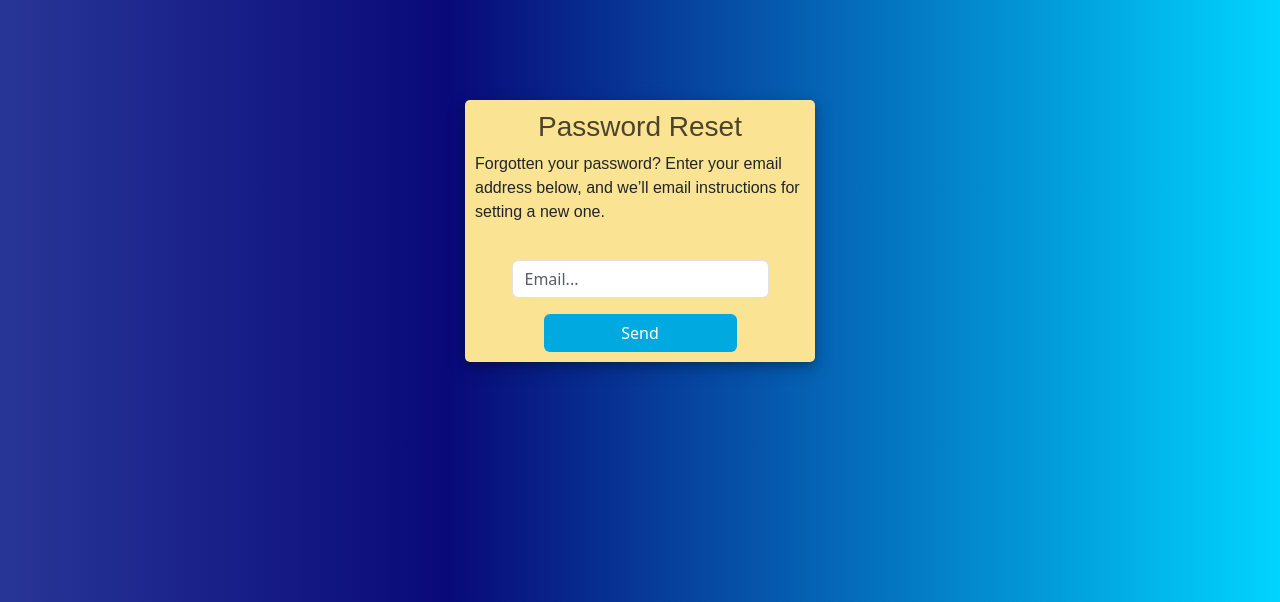
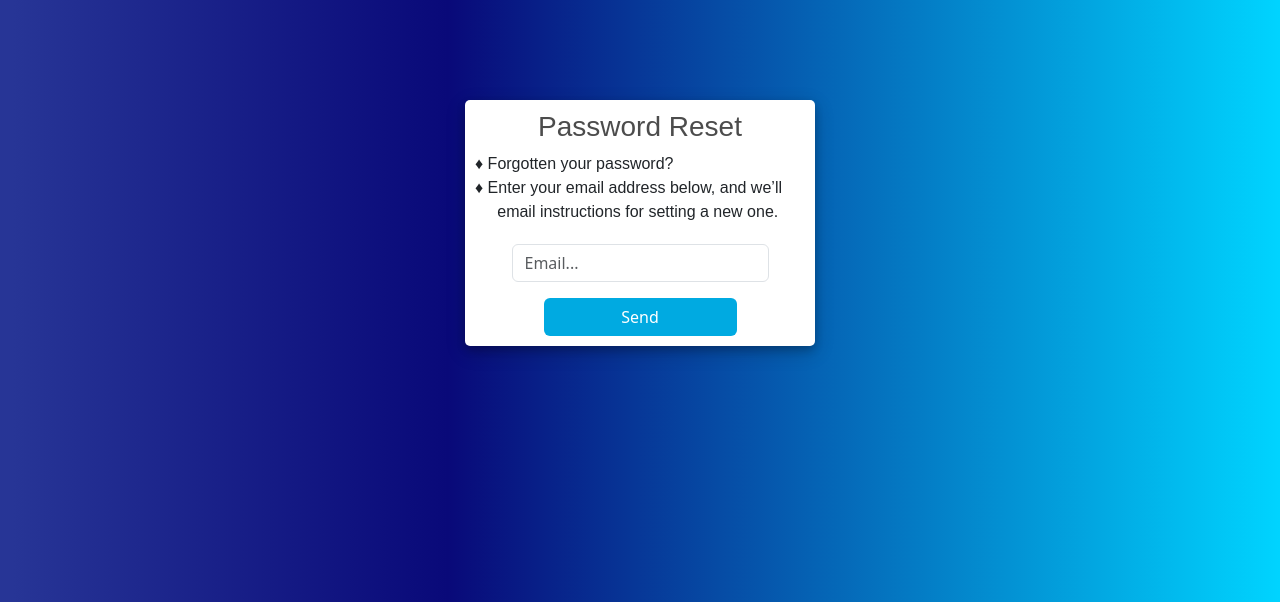
Before and after one commit to tanjil-dev/VesselTracker, a Django app: page /password_reset/ in a window 1280 px wide. Shown: the part 65-667 px from the top of the page. Run offline with Django 3.2, Linux system fonts and the light colour scheme; some libraries are stand-ins or nearby versions.

Commit message:
[KAN-2]password reset ui modify

```diff
--- a/static/css/style.css
+++ b/static/css/style.css
@@ -95,7 +95,7 @@ footer .p-3{
 			width: 350px;
 			margin-top: 100px;
 			margin-bottom: auto;
-			background: #FAE392;
+			background: white;
 			position: relative;
 			display: flex;
 			justify-content: center;
--- a/user/templates/auth/password_reset.html
+++ b/user/templates/auth/password_reset.html
@@ -6,7 +6,7 @@
             <div class="d-flex justify-content-center">
                 <h3 id="form-title">Password Reset</h3>
             </div>
-            <p class="card-text">Forgotten your password? Enter your email address below, and we’ll email instructions for setting a new one.</p>
+            <span class="card-text">&#9830; Forgotten your password? <br>&#9830; Enter your email address below, and we’ll &nbsp;&nbsp;&nbsp;&nbsp;&nbsp;email instructions for setting a new one.</span>
             <div class="d-flex justify-content-center form_container">
                 <form method="POST" action="{% url 'password_reset' %}">
                     {% csrf_token %}
@@ -17,7 +17,6 @@
                         <input class="btn login_btn" type="submit" value="Send">
                     </div>
                 </form>
-
             </div>
             {{ form.errors }}
             </div>
--- a/user/templates/auth/signup.html
+++ b/user/templates/auth/signup.html
@@ -30,7 +30,7 @@
             {{ form.errors }}
             <div class="mt-4">
                 <div class="d-flex justify-content-center links">
-                    Already have an account? <a href="{% url 'login' %}" class="ml-2"><strong>Login</strong></a>
+                    &#9830; Already have an account? <a href="{% url 'login' %}" class="ml-2"><strong>Login</strong></a>
                 </div>
             </div>
         </div>
@@ -38,8 +38,8 @@
 </div>
 <script>
     var form_fields = document.getElementsByTagName('input')
-		form_fields[1].placeholder='Username..';
-		form_fields[2].placeholder='Email..';
+		form_fields[1].placeholder='Username...';
+		form_fields[2].placeholder='Email...';
 		form_fields[3].placeholder='Enter password...';
 		form_fields[4].placeholder='Re-enter Password...';
 
```
Also changed, not shown: user/templates/auth/login.html (+2 -11 lines), user/migrations/0001_initial.py (added).
